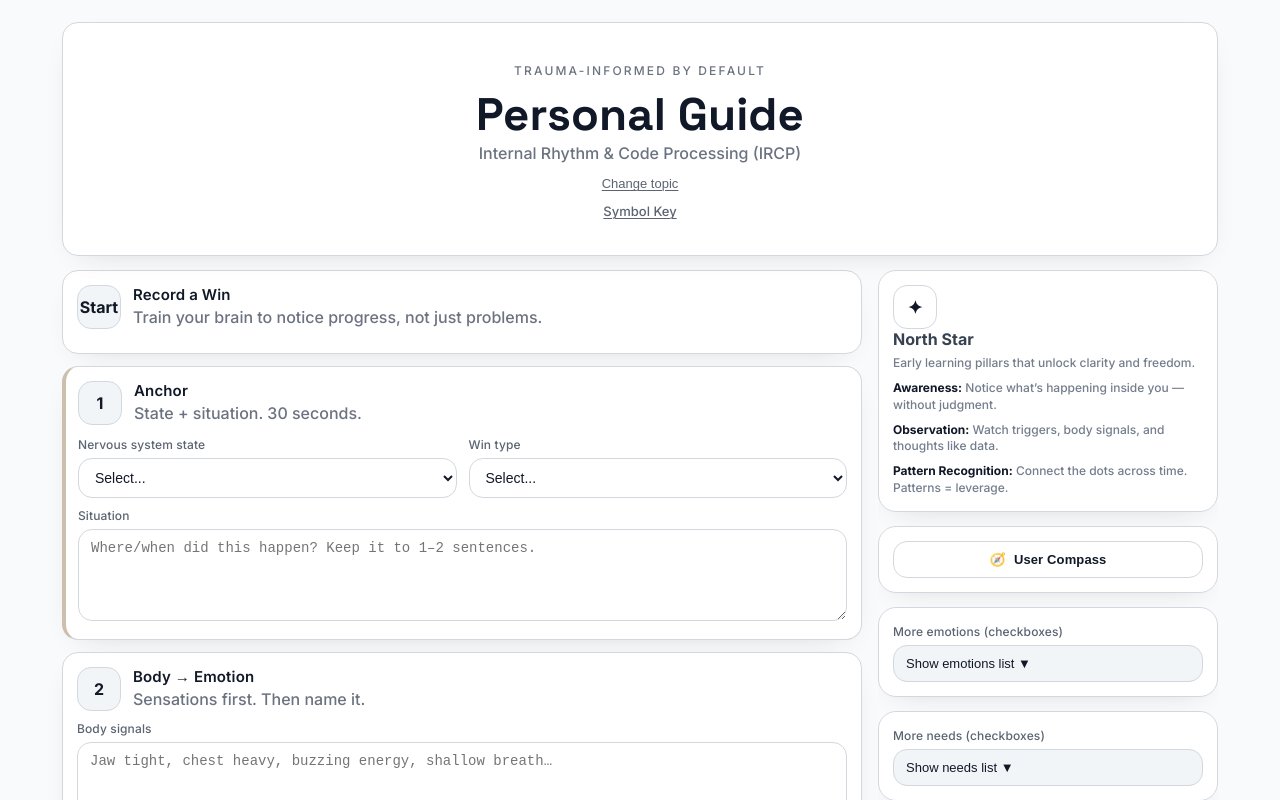
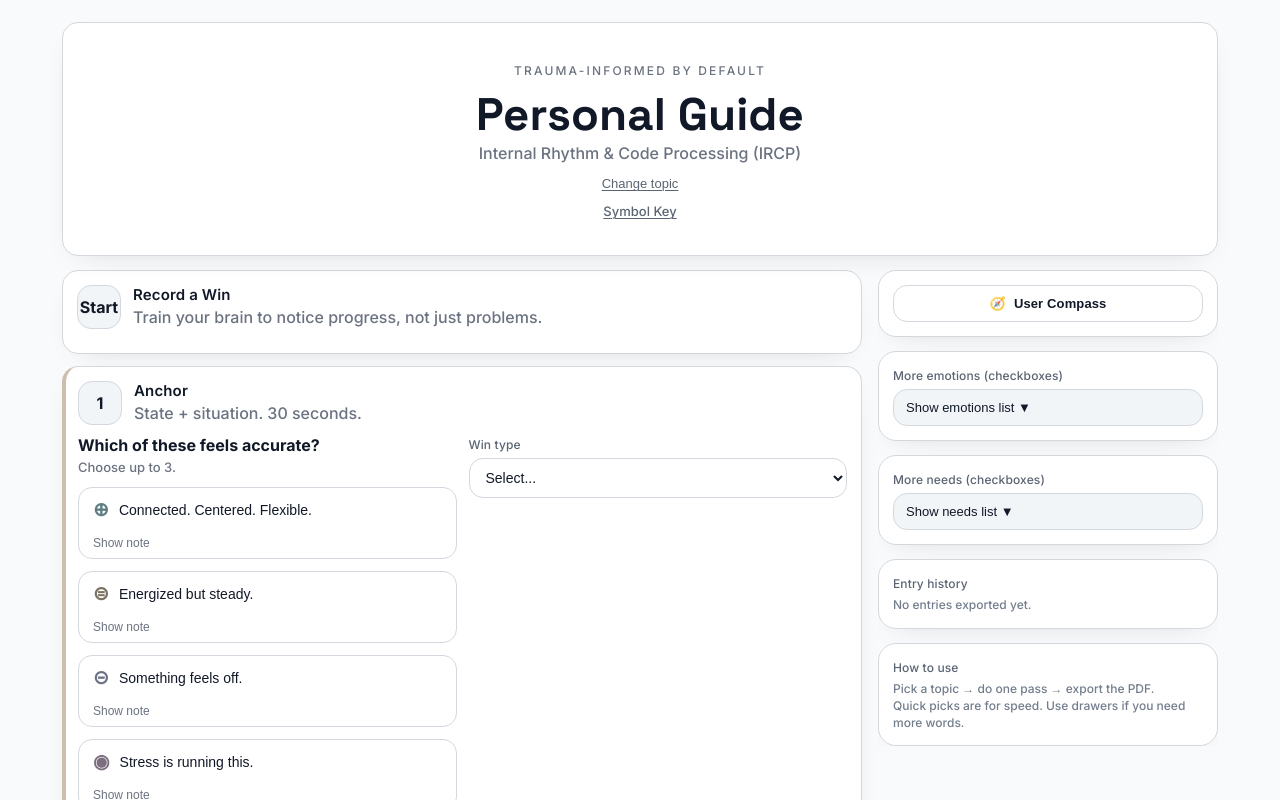
Before and after one commit to svoigtjr-jpg/ircp-app, a Next.js app: page / in a window 1280 px wide. Both pictures are taken after a click on the button 640 px from the left and 334 px from the top of the page. Shown: the top 800 px of the page. Built offline with nearby package versions, Linux system fonts and the light colour scheme.

Commit message:
Refine anchor check-in UX and merge North Star into User Compass

```diff
--- a/app/globals.css
+++ b/app/globals.css
@@ -646,3 +646,101 @@ h3,
 .symbolKeyBullets li {
   margin-bottom: 4px;
 }
+
+.anchorPrompt {
+  font-weight: 700;
+  color: var(--text-strong);
+  font-size: 16px;
+  margin-bottom: 4px;
+}
+
+.anchorHint {
+  font-size: 13px;
+  color: var(--text-muted);
+  margin-bottom: 12px;
+}
+
+.anchorStack {
+  display: flex;
+  flex-direction: column;
+  gap: 12px;
+}
+
+.anchorItem {
+  border: 1px solid hsl(var(--border));
+  border-radius: var(--radius-md);
+  background: hsl(var(--surface));
+  overflow: hidden;
+}
+
+.anchorPill {
+  width: 100%;
+  border: none;
+  background: transparent;
+  display: flex;
+  align-items: center;
+  justify-content: space-between;
+  gap: 12px;
+  text-align: left;
+  padding: 12px 14px;
+  color: var(--text-strong);
+  font-size: 14px;
+  cursor: pointer;
+  transition: background 180ms ease;
+}
+
+.anchorPill:hover {
+  background: hsl(var(--surface-2));
+}
+
+.anchorPillSelected {
+  background: hsl(var(--accent) / 0.08);
+}
+
+.anchorLabelWrap {
+  display: flex;
+  align-items: center;
+  gap: 10px;
+}
+
+.anchorSymbol {
+  font-size: 19px;
+  font-weight: 700;
+  line-height: 1;
+}
+
+.anchorCheck {
+  opacity: 0;
+  color: hsl(var(--muted) / 0.6);
+  transition: opacity 180ms ease;
+}
+
+.anchorCheckVisible {
+  opacity: 1;
+}
+
+.anchorInfoToggle {
+  border: none;
+  background: transparent;
+  color: var(--text-muted);
+  font-size: 12px;
+  cursor: pointer;
+  margin: 0 0 8px 14px;
+  padding: 0;
+}
+
+.anchorMicroDescription {
+  font-size: 12px;
+  color: hsl(var(--muted));
+  padding: 0 14px 12px;
+}
+
+.anchorHelperMessage {
+  margin-top: 10px;
+  font-size: 12px;
+  color: hsl(var(--muted));
+  background: hsl(var(--surface-2));
+  border: 1px solid hsl(var(--border));
+  border-radius: 10px;
+  padding: 8px 10px;
+}
--- a/app/page.tsx
+++ b/app/page.tsx
@@ -1,12 +1,12 @@
 'use client';
 
-import { useMemo, useState } from 'react';
+import { useMemo, useRef, useState } from 'react';
 import Link from 'next/link';
 import UserCompass from '../components/UserCompass';
 import { exportEntryToPdf, PdfEntry } from '../lib/pdf';
-import { IRCP_STATES, IRCP_STATES_BY_ID, getStateDisplay, getStateSymbol, resolveIrcpState } from '../lib/ircpStates';
 import { TAB_CONFIGS, TabConfig, TabKey } from '../lib/tabs';
 import { EMOTIONS, NEEDS } from '../lib/vocab';
+import { ANCHOR_PILLS, ANCHOR_PILLS_BY_ID } from '../lib/anchorPills';
 
 type Entry = {
   id: string;
@@ -14,8 +14,7 @@ type Entry = {
   tab: TabKey;
 
   situation: string;
-  nsStateId: string;
-  nsStateLabel: string;
+  anchorStateIds: string[];
 
   bodySignals: string;
   emotionsSelected: string[];
@@ -38,8 +37,7 @@ type HistoryEntry = {
   id: string;
   createdAt: string;
   tab: TabKey;
-  nsStateId: string;
-  nsStateLabel: string;
+  anchorStateIds: string[];
   situation: string;
 };
 
@@ -51,25 +49,13 @@ function toggle(arr: string[], v: string) {
   return arr.includes(v) ? arr.filter((x) => x !== v) : [...arr, v];
 }
 
-function nsAccent(nsStateId: string) {
-  const s = (nsStateId || '').toLowerCase();
-  if (s.includes('ventral')) return '#6e9f8f';
-  if (s.includes('mobilized')) return '#c89a52';
-  if (s.includes('shutdown')) return '#6f8195';
-  if (s.includes('fawn')) return '#9a86a8';
-  if (s.includes('overstimulation') || s.includes('overstim')) return '#4f9aa3';
-  if (s.includes('dorsal')) return '#6d6e8b';
-  return '#cdbfae';
-}
-
 function makeEmptyEntry(tab: TabKey): Entry {
   return {
     id: uid(),
     createdAt: new Date().toISOString(),
     tab,
     situation: '',
-    nsStateId: '',
-    nsStateLabel: '',
+    anchorStateIds: [],
     bodySignals: '',
     emotionsSelected: [],
     emotionsOther: '',
@@ -98,9 +84,12 @@ export default function Page() {
     if (selectedTab) setEntry((e) => ({ ...e, tab: selectedTab }));
   }, [selectedTab]);
 
-  const accent = nsAccent(entry.nsStateId);
-  const selectedState = resolveIrcpState(entry.nsStateId, entry.nsStateLabel);
-  const shouldShowStateDetails = Boolean(entry.nsStateId || entry.nsStateLabel);
+  const hoverTimerRef = useRef<ReturnType<typeof setTimeout> | null>(null);
+  const [hoverDescriptionId, setHoverDescriptionId] = useState<string | null>(null);
+  const [expandedDescriptionIds, setExpandedDescriptionIds] = useState<string[]>([]);
+
+  const firstSelectedAnchor = entry.anchorStateIds[0] ? ANCHOR_PILLS_BY_ID[entry.anchorStateIds[0]] : null;
+  const accent = firstSelectedAnchor?.toneColor ?? '#cdbfae';
 
   function startTopic(t: TabKey) {
     setSelectedTab(t);
@@ -126,6 +115,45 @@ export default function Page() {
     return new Date(value).toLocaleDateString(undefined, { month: 'short', day: 'numeric' });
   }
 
+  const selectedAnchorItems = entry.anchorStateIds
+    .map((id) => ANCHOR_PILLS_BY_ID[id])
+    .filter((item): item is NonNullable<typeof item> => Boolean(item));
+
+  const selectedAnchorSummary = selectedAnchorItems.length
+    ? selectedAnchorItems.map((item) => `${item.symbol} ${item.label}`).join(' · ')
+    : '—';
+
+  function toggleAnchorSelection(id: string) {
+    setEntry((x) => ({
+      ...x,
+      anchorStateIds: toggle(x.anchorStateIds, id)
+    }));
+  }
+
+  function scheduleHoverDescription(id: string) {
+    if (hoverTimerRef.current) {
+      clearTimeout(hoverTimerRef.current);
+    }
+
+    hoverTimerRef.current = setTimeout(() => {
+      setHoverDescriptionId(id);
+    }, 300);
+  }
+
+  function cancelHoverDescription() {
+    if (hoverTimerRef.current) {
+      clearTimeout(hoverTimerRef.current);
+      hoverTimerRef.current = null;
+    }
+    setHoverDescriptionId(null);
+  }
+
+  function toggleDescriptionReveal(id: string) {
+    setExpandedDescriptionIds((prev) => (
+      prev.includes(id) ? prev.filter((item) => item !== id) : [...prev, id]
+    ));
+  }
+
   async function handleExportPdf() {
     if (!cfg) return;
 
@@ -134,7 +162,10 @@ export default function Page() {
       tab: entry.tab,
       context: entry.situation,
       bodySignals: entry.bodySignals,
-      nsState: entry.nsStateLabel,
+      nsState: entry.anchorStateIds.map((id) => {
+        const item = ANCHOR_PILLS_BY_ID[id];
+        return item ? `${item.symbol} ${item.label}` : null;
+      }).filter(Boolean).join(' · '),
       emotionsSelected: entry.emotionsSelected,
       emotionsOther: entry.emotionsOther,
       needsSelected: entry.needsSelected,
@@ -153,8 +184,7 @@ export default function Page() {
         id: uid(),
         createdAt: new Date().toISOString(),
         tab: entry.tab,
-        nsStateId: entry.nsStateId,
-        nsStateLabel: entry.nsStateLabel,
+        anchorStateIds: entry.anchorStateIds,
         situation: entry.situation
       },
       ...prev
@@ -226,43 +256,50 @@ export default function Page() {
 
                 <div className="grid2">
                   <div>
-                    <div className="label">Nervous system state</div>
-                    <select
-                      className="select"
-                      value={entry.nsStateId}
-                      onChange={(e) => {
-                        const nextState = IRCP_STATES_BY_ID[e.target.value];
-                        setEntry((x) => ({
-                          ...x,
-                          nsStateId: e.target.value,
-                          nsStateLabel: nextState ? nextState.label : ''
-                        }));
-                      }}
-                      style={{ borderColor: entry.nsStateId ? accent : undefined }}
-                    >
-                      <option value="">Select...</option>
-                      {IRCP_STATES.map((state) => (
-                        <option key={state.id} value={state.id}>{getStateDisplay(state)}</option>
-                      ))}
-                    </select>
+                    <div className="anchorPrompt">Which of these feels accurate?</div>
+                    <div className="anchorHint">Choose up to 3.</div>
 
-                    {shouldShowStateDetails && (
-                      <div style={{ marginTop: 10 }}>
-                        <div className="small" style={{ marginBottom: 8 }}>
-                          Current State: {selectedState ? getStateDisplay(selectedState) : (entry.nsStateLabel || '—')}
-                        </div>
-                        <div className="label" style={{ marginBottom: 4 }}>When I’m here, it sounds like…</div>
-                        <ul className="small" style={{ margin: 0, paddingLeft: 18 }}>
-                          {(selectedState?.expandedLines.length ? selectedState.expandedLines : ['—']).map((line) => (
-                            <li key={line} style={{ marginBottom: 4 }}>{line}</li>
-                          ))}
-                        </ul>
-                        <div className="small" style={{ marginTop: 8, color: 'hsl(var(--muted) / 0.75)' }}>Stabilizers:</div>
-                        <ul className="small" style={{ margin: 0, paddingLeft: 18 }}>
-                          {(selectedState?.stabilizers.length ? selectedState.stabilizers : ['—']).map((line) => (
-                            <li key={line} style={{ marginBottom: 4 }}>{line}</li>
-                          ))}
-                        </ul>
+                    <div className="anchorStack" role="group" aria-label="Anchor check-in">
+                      {ANCHOR_PILLS.map((pill) => {
+                        const selected = entry.anchorStateIds.includes(pill.id);
+                        const showDescription = hoverDescriptionId === pill.id || expandedDescriptionIds.includes(pill.id);
+
+                        return (
+                          <div key={pill.id} className={`anchorItem ${showDescription ? 'anchorItemExpanded' : ''}`}>
+                            <button
+                              type="button"
+                              className={`anchorPill ${selected ? 'anchorPillSelected' : ''}`}
+                              onClick={() => toggleAnchorSelection(pill.id)}
+                              onMouseEnter={() => scheduleHoverDescription(pill.id)}
+                              onMouseLeave={cancelHoverDescription}
+                            >
+                              <span className="anchorLabelWrap">
+                                <span className="anchorSymbol" style={{ color: pill.toneColor }} aria-hidden>{pill.symbol}</span>
+                                <span>{pill.label}</span>
+                              </span>
+                              <span className={`anchorCheck ${selected ? 'anchorCheckVisible' : ''}`} aria-hidden>✓</span>
+                            </button>
+
+                            <button
+                              type="button"
+                              className="anchorInfoToggle"
+                              onClick={() => toggleDescriptionReveal(pill.id)}
+                              aria-expanded={showDescription}
+                            >
+                              {showDescription ? 'Hide note' : 'Show note'}
+                            </button>
+
+                            {showDescription && (
+                              <div className="anchorMicroDescription">{pill.microDescription}</div>
+                            )}
+                          </div>
+                        );
+                      })}
+                    </div>
+
+                    {entry.anchorStateIds.length > 3 && (
+                      <div className="anchorHelperMessage">
+                        You’ve selected more than 3. That’s okay. If it helps, try narrowing to the strongest few.
                       </div>
                     )}
                   </div>
@@ -457,7 +494,7 @@ export default function Page() {
                       <br />
                     </>
                   )}
-                  <strong>NS State:</strong> {selectedState ? getStateDisplay(selectedState) : (entry.nsStateLabel || '—')}<br />
+                  <strong>Anchor check-in:</strong> {selectedAnchorSummary}<br />
                   <strong>Emotions:</strong> {entry.emotionsSelected.join(', ') || '—'}{entry.emotionsOther ? ` + ${entry.emotionsOther}` : ''}<br />
                   <strong>Needs:</strong> {entry.needsSelected.join(', ') || '—'}{entry.needsOther ? ` + ${entry.needsOther}` : ''}
                 </div>
@@ -466,23 +503,8 @@ export default function Page() {
 
             {/* Right toolbelt */}
             <div className="stickyRail">
-              <div className="card railCard" aria-label="North Star">
-                <div className="northStarIcon">✦</div>
-                <div>
-                  <div style={{ fontWeight: 900, marginBottom: 6 }}>North Star</div>
-                  <div className="small" style={{ marginBottom: 8 }}>{cfg.northStar.blurb}</div>
-                  <div className="col" style={{ gap: 8 }}>
-                    {cfg.northStar.points.map((p, i) => (
-                      <div key={i} className="small">
-                        <strong style={{ color: 'var(--text-strong)' }}>{p.label}:</strong> {p.text}
-                      </div>
-                    ))}
-                  </div>
-                </div>
-              </div>
-
               <div className="card railCard compassCard">
-                <UserCompass />
+                <UserCompass northStar={cfg.northStar} />
               </div>
 
               <div className="card railCard">
@@ -538,11 +560,11 @@ export default function Page() {
                 ) : (
                   <div className="col" style={{ gap: 6 }}>
                     {history.map((item) => {
-                      const symbol = getStateSymbol(item.nsStateId, item.nsStateLabel);
+                      const firstAnchor = item.anchorStateIds[0] ? ANCHOR_PILLS_BY_ID[item.anchorStateIds[0]] : null;
                       const preview = item.situation ? ` ${item.situation}` : '';
                       return (
                         <div key={item.id} className="small">
-                          {symbol ? `${symbol} ` : ''}{formatHistoryDate(item.createdAt)} {preview || '—'}
+                          {firstAnchor?.symbol ? `${firstAnchor.symbol} ` : ''}{formatHistoryDate(item.createdAt)} {preview || '—'}
                         </div>
                       );
                     })}
--- /dev/null
+++ b/lib/anchorPills.ts
@@ -0,0 +1,54 @@
+export type AnchorPill = {
+  id: string;
+  symbol: string;
+  label: string;
+  microDescription: string;
+  toneColor: string;
+};
+
+export const ANCHOR_PILLS: AnchorPill[] = [
+  {
+    id: 'connected_centered_flexible',
+    symbol: '⊕',
+    label: 'Connected. Centered. Flexible.',
+    microDescription: 'You feel steady, present, and able to respond instead of react.',
+    toneColor: '#5f7f84'
+  },
+  {
+    id: 'energized_but_steady',
+    symbol: '⊜',
+    label: 'Energized but steady.',
+    microDescription: 'There’s energy in your system, but it’s contained and usable.',
+    toneColor: '#7a7163'
+  },
+  {
+    id: 'something_feels_off',
+    symbol: '⊝',
+    label: 'Something feels off.',
+    microDescription: 'Tension is building and your system is narrowing slightly.',
+    toneColor: '#6d7286'
+  },
+  {
+    id: 'stress_is_running_this',
+    symbol: '◉',
+    label: 'Stress is running this.',
+    microDescription: 'Your body is in protection mode and reacting quickly.',
+    toneColor: '#7b6f7f'
+  },
+  {
+    id: 'shrinking_to_keep_calm',
+    symbol: '◉⇠',
+    label: 'I’m shrinking to keep things calm.',
+    microDescription: 'You’re adjusting yourself to prevent conflict or disconnection.',
+    toneColor: '#6d7c72'
+  },
+  {
+    id: 'shutting_down',
+    symbol: '●',
+    label: 'I’m shutting down.',
+    microDescription: 'Your system is conserving energy and pulling inward.',
+    toneColor: '#766f67'
+  }
+];
+
+export const ANCHOR_PILLS_BY_ID = Object.fromEntries(ANCHOR_PILLS.map((pill) => [pill.id, pill])) as Record<string, AnchorPill>;
```
Also changed, not shown: components/CompassContent.tsx (+22 -1 lines), components/UserCompass.tsx (+11 -4 lines).
